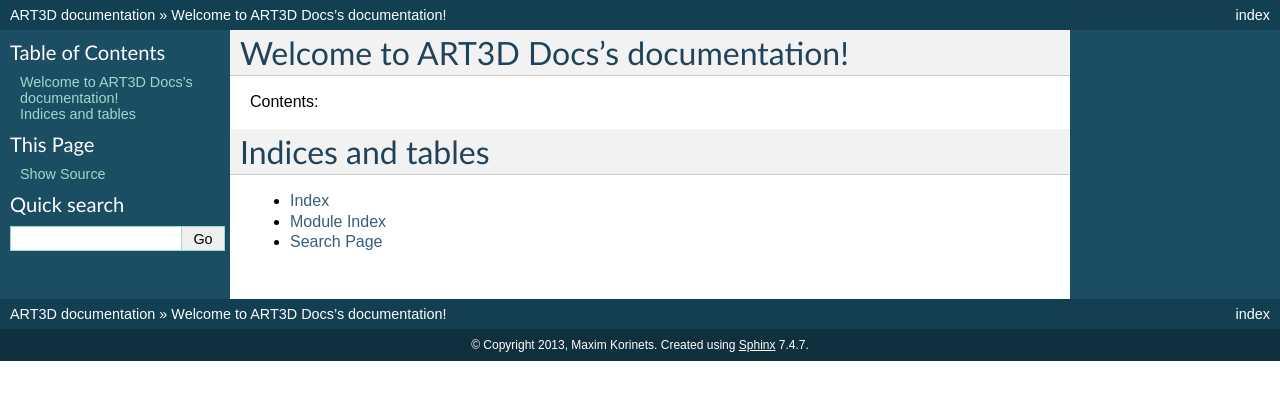
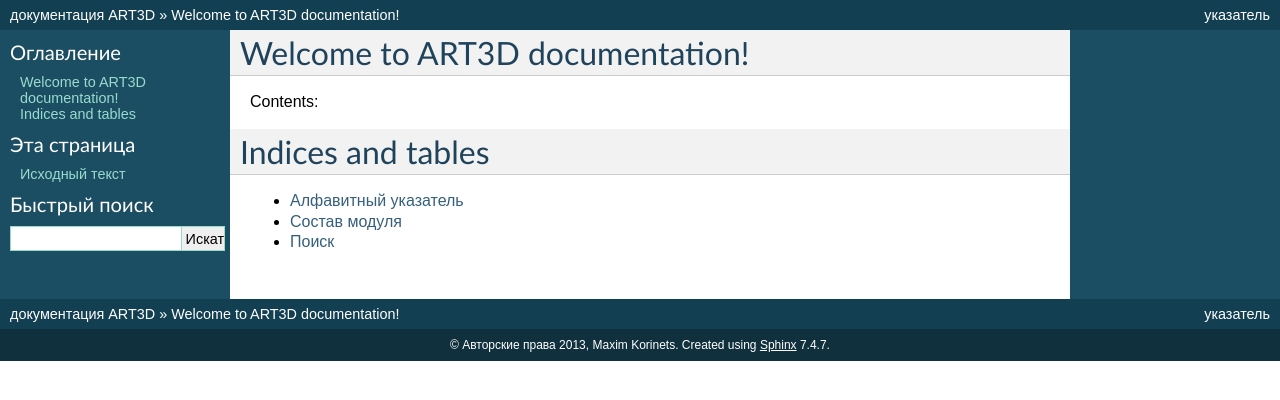
Before and after one commit to art3d-dev/docs, a Sphinx documentation site: the page built from source/index.rst, in a window 1280 px wide. Shown: the top 400 px of the page. Built offline with Sphinx 7.4.7, drawn with Linux system fonts in a browser that asks for light colours.

Commit message:
minor fixes

```diff
--- a/source/conf.py
+++ b/source/conf.py
@@ -164,7 +164,7 @@
 #html_file_suffix = None
 
 # Output file base name for HTML help builder.
-htmlhelp_basename = 'ART3DDocsdoc'
+htmlhelp_basename = 'ART3Ddoc'
 
 
 # -- Options for LaTeX output --------------------------------------------------
@@ -183,7 +183,7 @@
 # Grouping the document tree into LaTeX files. List of tuples
 # (source start file, target name, title, author, documentclass [howto/manual]).
 latex_documents = [
-  ('index', 'ART3DDocs.tex', u'ART3D Docs Documentation',
+  ('index', 'ART3DDocs.tex', u'ART3D Documentation',
    u'Maxim Korinets', 'manual'),
 ]
 
@@ -213,7 +213,7 @@
 # One entry per manual page. List of tuples
 # (source start file, name, description, authors, manual section).
 man_pages = [
-    ('index', 'art3ddocs', u'ART3D Docs Documentation',
+    ('index', 'art3ddocs', u'ART3D Documentation',
      [u'Maxim Korinets'], 1)
 ]
 
@@ -227,7 +227,7 @@
 # (source start file, target name, title, author,
 #  dir menu entry, description, category)
 texinfo_documents = [
-  ('index', 'ART3DDocs', u'ART3D Docs Documentation',
+  ('index', 'ART3DDocs', u'ART3D Documentation',
    u'Maxim Korinets', 'ART3DDocs', 'One line description of project.',
    'Miscellaneous'),
 ]
@@ -240,3 +240,4 @@
 
 # How to display URL addresses: 'footnote', 'no', or 'inline'.
 #texinfo_show_urls = 'footnote'
+language = 'ru'
--- a/source/index.rst
+++ b/source/index.rst
@@ -3,8 +3,8 @@
    You can adapt this file completely to your liking, but it should at least
    contain the root `toctree` directive.
 
-Welcome to ART3D Docs's documentation!
-======================================
+Welcome to ART3D documentation!
+===============================
 
 Contents:
 
```
